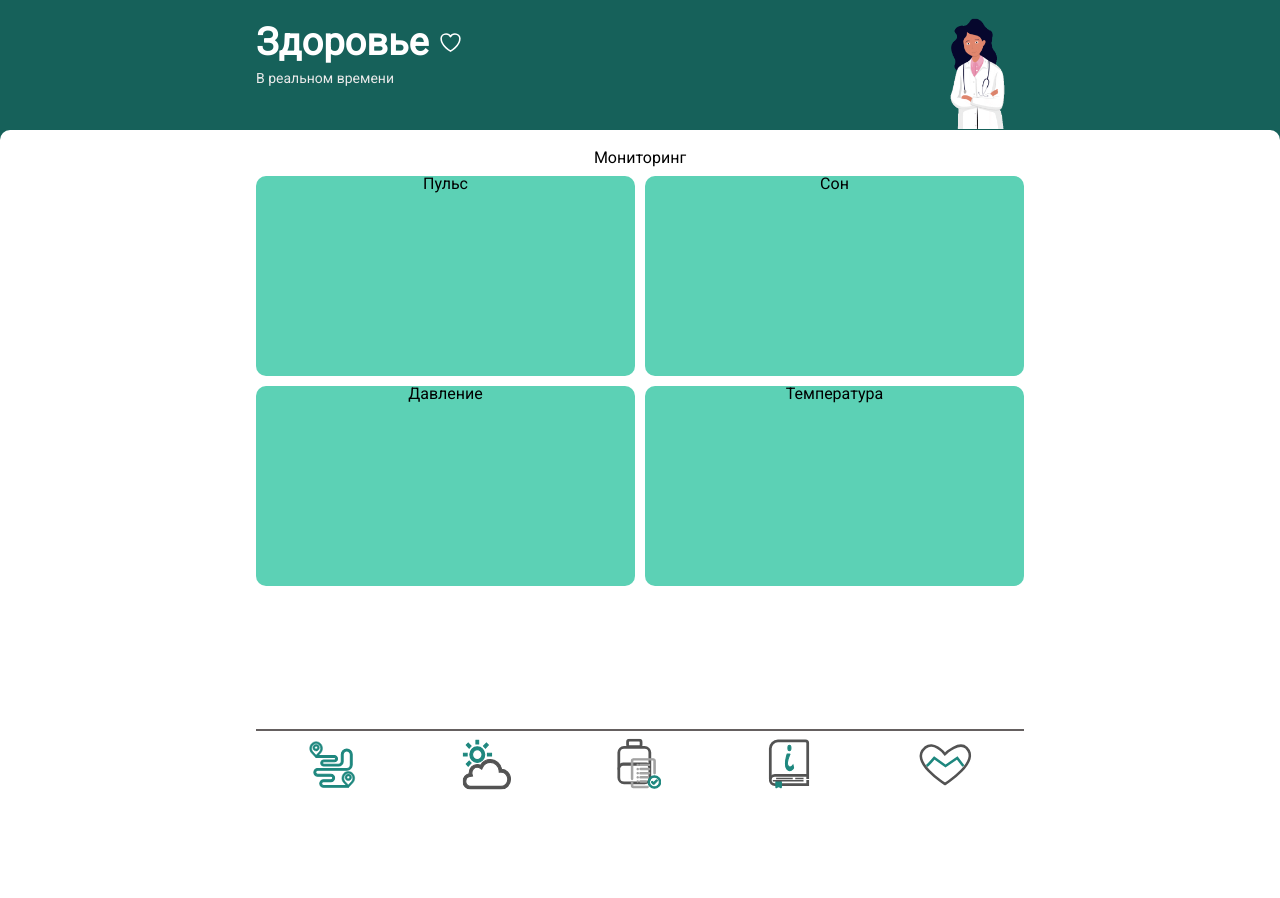
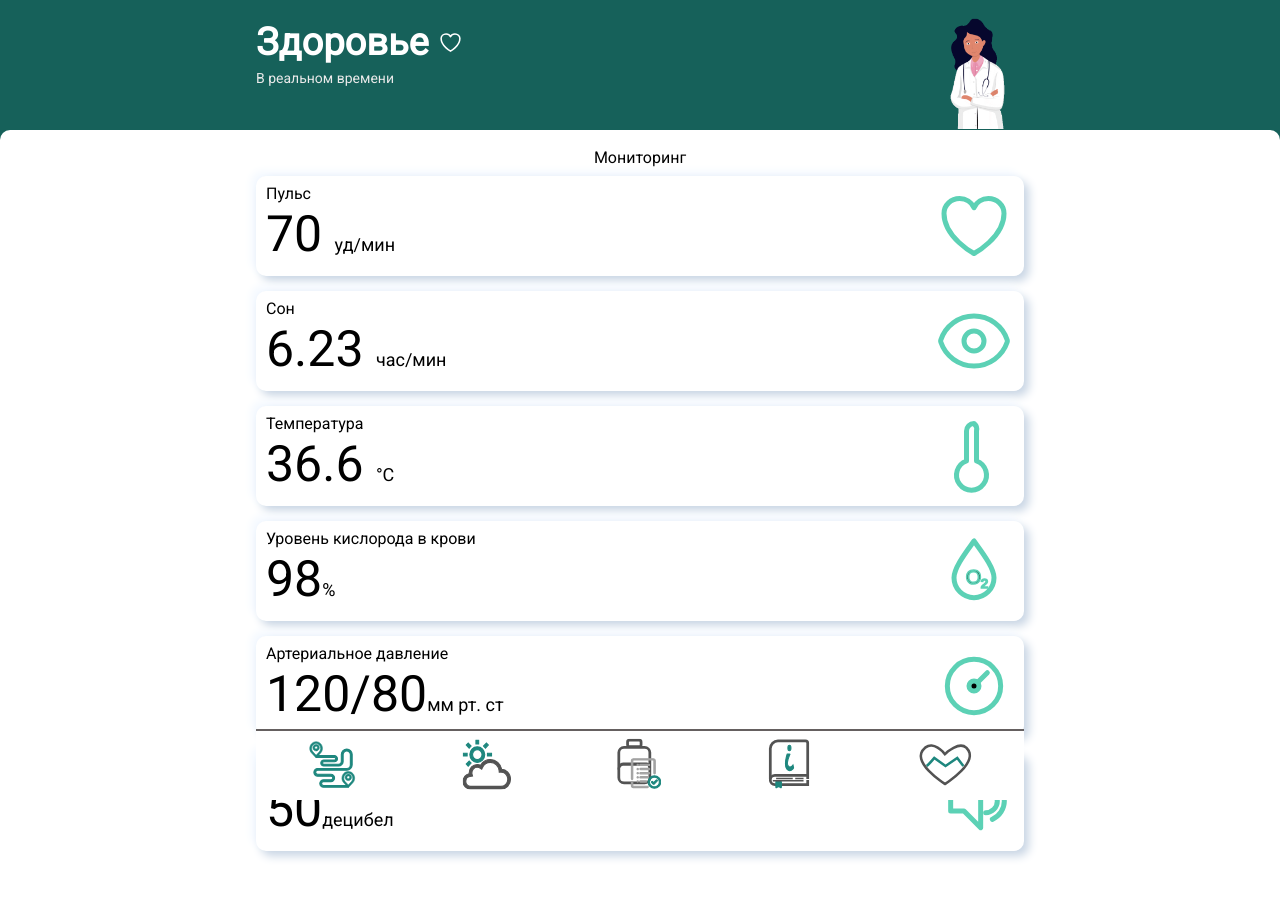
Before and after one commit to dazzv/yaft, a Vue app: page /monitoring in a window 1280 px wide. Shown: the top 898 px of the page. Before the commit the page ends 800 px from the top, so only its background shows below. Built offline with nearby package versions, Linux system fonts and the light colour scheme.

Commit message:
Add params to monitoring-page

```diff
--- a/src/assets/style/styles.scss
+++ b/src/assets/style/styles.scss
@@ -28,7 +28,7 @@ $mintbasic: #1E877E;
 
 .container {
     width: 100%;
-    padding: 0 20px 0;
+    padding: 0 10px 0;
     margin: 0 auto;
 
     @media screen and (min-width: 500px) {
@@ -836,26 +836,45 @@ $mintbasic: #1E877E;
     .date{
       font-size: 24px;
     }
-    .month{
-      font-size: 14px;
-    }
   }
   .selected_day{
     background: $mintbasic;
     color: white;
   }
   .blocks{
-    display: grid;
-    grid-template-columns: 1fr 1fr;
-    gap: 10px;
+    display: flex;
+    flex-direction: column;
+    gap: 15px;
     align-items: center;
 
     .block{
-      height: 200px;
-      background: $mintlight;
+      height: 100px;
+      background: #FFFFFF;
+      box-shadow: 5px 5px 10px #C8D5E4, -5px -5px 8px #F4F9FF;
       border-radius: 10px;
       text-align: center;
+      width: 100%;
+      display: flex;
+      align-items: center;
+      justify-content: space-between;
+      padding: 10px;
 
+      .block-text{
+        text-align: start;
+
+        .block-value{
+          font-size: 50px;
+          padding: 7px 0;
+        }
+        .block-value-about{
+          font-size: 18px;
+        }
+      }
+      .block-svg{
+        height: 100%;
+        fill: none;
+        stroke: $mintlight;
+      }
     }
   }
 
--- a/src/components/monitoring-page.vue
+++ b/src/components/monitoring-page.vue
@@ -8,10 +8,6 @@
                   </svg>
                 </h1>
                 <p class="page_text">В реальном времени</p>
-                <!-- <div class="sign_up">
-                    <img src="../assets/img/user.svg" alt="user-logo" class="sign_up_logo">
-                    <h3 class="sign_up_text">Войти</h3>
-                </div> -->
                 <img class="health_block_img" src="../assets/img/health.gif" alt="health">
             </div>
         </div>
@@ -30,11 +26,71 @@
               </div>
               <p style="text-align: center; margin: 10px 0;">Мониторинг</p>
 
-              <div class="blocks">
-                <div class="block">Пульс</div>
-                <div class="block">Сон</div>
-                <div class="block">Давление</div>
-                <div class="block">Температура</div>
+              <div class="blocks " style="margin-bottom:71px">
+                <div class="block">
+                  <div class="block-text">
+                    <p>Пульс</p>
+                    <p class="block-value">70 <span class="block-value-about">уд/мин</span></p>
+                  </div>
+                  <svg xmlns="http://www.w3.org/2000/svg" fill="none" viewBox="0 0 24 24" stroke-width="1.5" stroke="none" class="block-svg">
+                    <path stroke-linecap="round" stroke-linejoin="round" d="M21 8.25c0-2.485-2.099-4.5-4.688-4.5-1.935 0-3.597 1.126-4.312 2.733-.715-1.607-2.377-2.733-4.313-2.733C5.1 3.75 3 5.765 3 8.25c0 7.22 9 12 9 12s9-4.78 9-12Z" />
+                  </svg>
+                </div>
+                <div class="block">
+                  <div class="block-text">
+                    <p>Сон</p>
+                    <p class="block-value">6.23 <span class="block-value-about">час/мин</span></p>
+                  </div>
+                  <svg xmlns="http://www.w3.org/2000/svg" fill="none" viewBox="0 0 24 24" stroke-width="1.5" stroke="currentColor" class="block-svg">
+                    <path stroke-linecap="round" stroke-linejoin="round" d="M2.036 12.322a1.012 1.012 0 0 1 0-.639C3.423 7.51 7.36 4.5 12 4.5c4.638 0 8.573 3.007 9.963 7.178.07.207.07.431 0 .639C20.577 16.49 16.64 19.5 12 19.5c-4.638 0-8.573-3.007-9.963-7.178Z" />
+                    <path stroke-linecap="round" stroke-linejoin="round" d="M15 12a3 3 0 1 1-6 0 3 3 0 0 1 6 0Z" />
+                  </svg>
+
+                </div>
+                <div class="block">
+                  <div class="block-text">
+                    <p>Температура</p>
+                    <p class="block-value">36.6 <span class="block-value-about">&deg;С</span></p>
+                  </div>
+                  <svg xmlns="http://www.w3.org/2000/svg" fill="none" viewBox="0 0 24 24" stroke-width="1.5" stroke="currentColor" class="block-svg">
+                    <path stroke-linecap="round" stroke-linejoin="round" d="M12 2.25a2.25 2.25 0 00-2.25 2.25v9a4.5 4.5 0 103 0v-9A2.25 2.25 0 0012 2.25z" />
+                  </svg>
+                </div>
+                <div class="block">
+                  <div class="block-text">
+                    <p>Уровень кислорода в крови</p>
+                    <p class="block-value">98<span class="block-value-about">%</span></p>
+                  </div>
+                  <svg xmlns="http://www.w3.org/2000/svg" fill="none" viewBox="0 0 24 24" stroke-width="1.5" stroke="currentColor" class="block-svg">
+                    <path stroke-linecap="round" stroke-linejoin="round" d="M12 3c-2.5 3.5-6 8-6 11a6 6 0 0012 0c0-3-3.5-7.5-6-11z" />
+                    <text x="9.5" y="16" font-family="Arial, sans-serif" font-weight="300" font-size="6" fill="currentColor" stroke-width="0.5" >O</text>
+                    <text x="14" y="17" font-family="Arial, sans-serif" font-weight="300" font-size="4" fill="currentColor" stroke-width="0.5">2</text>
+                  </svg>
+                </div>
+                <div class="block">
+                  <div class="block-text">
+                    <p>Артериальное давление</p>
+                    <p class="block-value">120/80<span class="block-value-about">мм рт. ст</span></p>
+                  </div>
+                  <svg xmlns="http://www.w3.org/2000/svg" fill="none" viewBox="0 0 24 24" stroke="currentColor" stroke-width="1.5" class="block-svg">
+                    <circle cx="12" cy="12" r="8" stroke-linecap="round" stroke-linejoin="round"/>
+                    <path stroke-linecap="round" stroke-linejoin="round" d="M12 12L16 8" />
+                    <circle cx="12" cy="12" r="1.5" fill="currentColor"/>
+                  </svg>
+
+                </div>
+                <div class="block">
+                  <div class="block-text">
+                    <p>Уровень шума</p>
+                    <p class="block-value">50<span class="block-value-about">децибел</span></p>
+                  </div>
+                  <svg xmlns="http://www.w3.org/2000/svg" fill="none" viewBox="0 0 24 24" stroke="currentColor" stroke-width="1.5" class="block-svg">
+                    <path stroke-linecap="round" stroke-linejoin="round" d="M5 9v6h4l5 5V4L9 9H5z" />
+                    <path stroke-linecap="round" stroke-linejoin="round" d="M15.5 8.5a3.5 3.5 0 010 7" />
+                    <path stroke-linecap="round" stroke-linejoin="round" d="M17.5 6.5a6 6 0 010 11" />
+                  </svg>
+                </div>
+
               </div>
             </div>
         </div>
```
